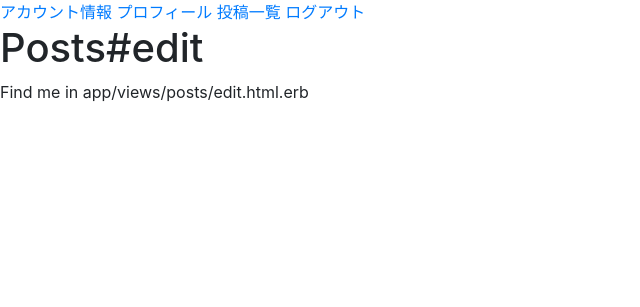
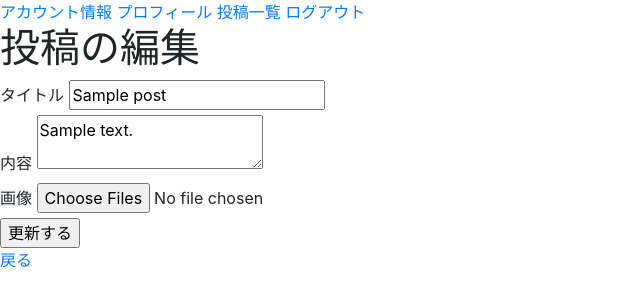
Before and after one commit to Kazuoki-Kinoshita/farm_link, a Rails app: page /posts/1/edit in a window 1280 px wide. Shown: the top 307 px of the page, without its empty margins (0-640 px from the left). Run offline with Rails 7, Linux system fonts and the light colour scheme; a user stored in the database is signed in; tables that the repository leaves empty hold one stand-in row (values such as "Sample post"); style sheets or scripts are compiled from the project's sources.

Commit message:
posts編集、削除機能実装

```diff
--- a/app/controllers/posts_controller.rb
+++ b/app/controllers/posts_controller.rb
@@ -26,9 +26,16 @@ class PostsController < ApplicationController
   end
 
   def update
+    if @post.update(post_params)
+      redirect_to @post, notice: "投稿が更新されました。"
+    else
+      render :edit
+    end
   end
 
   def destroy
+    @post.destroy
+    redirect_to posts_url, notice: "投稿が削除されました。"
   end
 
 
--- /dev/null
+++ b/app/views/posts/_form.html.erb
@@ -0,0 +1,30 @@
+<%= form_with(model: post, local: true) do |f| %>
+  <% if post.errors.any? %>
+    <div id="error_explanation">
+      <ul>
+      <% post.errors.full_messages.each do |msg| %>
+        <li><%= msg %></li>
+      <% end %>
+      </ul>
+    </div>
+  <% end %>
+
+  <div>
+    <%= f.label :title %>
+    <%= f.text_field :title %>
+  </div>
+
+  <div>
+    <%= f.label :content %>
+    <%= f.text_area :content %>
+  </div>
+
+  <div>
+    <%= f.label :images %>
+    <%= f.file_field :images, multiple: true %>
+  </div>
+
+  <div>
+    <%= f.submit %>
+  </div>
+<% end %>
--- a/app/views/posts/edit.html.erb
+++ b/app/views/posts/edit.html.erb
@@ -1,2 +1,4 @@
-<h1>Posts#edit</h1>
-<p>Find me in app/views/posts/edit.html.erb</p>
+<h1>投稿の編集</h1>
+
+<%= render 'form', post: @post %>
+<%= link_to "戻る", posts_path %>
--- a/app/views/posts/show.html.erb
+++ b/app/views/posts/show.html.erb
@@ -1,5 +1,6 @@
+<h1>詳細</h1>
+
 <h1><%= @post.title %></h1>
-
 <p>
   <%= @post.content %>
 </p>
```
Also changed, not shown: app/views/posts/new.html.erb (+1 -31 lines).
